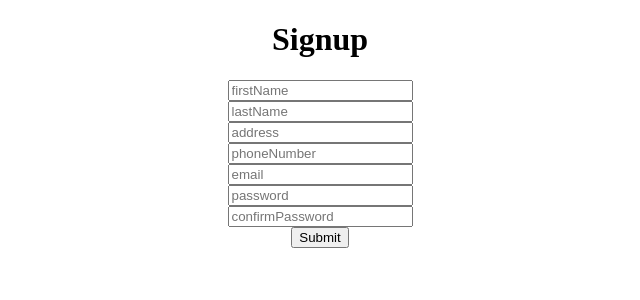
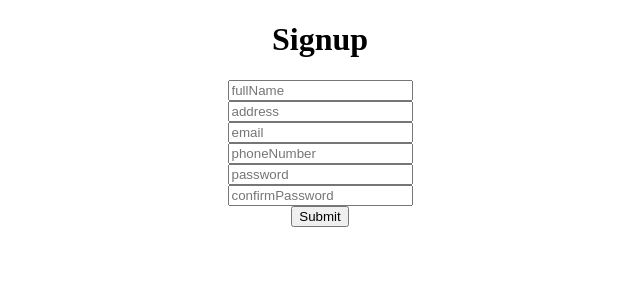
Before and after one commit to Mahesh2056/TaskManagement, a Next.js app in the folder client/: page /register in a window 1280 px wide. Shown: the top 300 px of the page, without its empty margins (320-960 px from the left). Built offline with nearby package versions, Linux system fonts and the light colour scheme.

Commit message:
some changes

```diff
--- a/client/src/pages/register/index.js
+++ b/client/src/pages/register/index.js
@@ -3,11 +3,7 @@ import { Formik, Form, Field } from "formik";
 import * as Yup from "yup";
 
 const SignupSchema = Yup.object().shape({
-  firstName: Yup.string()
-    .min(2, "Too Short!")
-    .max(50, "Too Long!")
-    .required("Required"),
-  lastName: Yup.string()
+  fullName: Yup.string()
     .min(2, "Too Short!")
     .max(50, "Too Long!")
     .required("Required"),
@@ -36,11 +32,10 @@ const Register = () => (
       <h1>Signup</h1>
       <Formik
         initialValues={{
-          firstName: "",
-          lastName: "",
+          fullName: "",
           address: "",
+          email: "",
           phoneNumber: "",
-          email: "",
           password: "",
           confirmPassword: "",
         }}
@@ -53,15 +48,9 @@ const Register = () => (
         {({ errors, touched }) => (
           <Form>
             <div>
-              <Field placeholder="firstName" name="firstName" />
-              {errors.firstName && touched.firstName ? (
-                <div>{errors.firstName}</div>
-              ) : null}
-            </div>
-            <div>
-              <Field placeholder="lastName" name="lastName" />
-              {errors.lastName && touched.lastName ? (
-                <div>{errors.lastName}</div>
+              <Field placeholder="fullName" name="fullName" />
+              {errors.fullName && touched.fullName ? (
+                <div>{errors.fullName}</div>
               ) : null}
             </div>
             <div>
@@ -71,14 +60,14 @@ const Register = () => (
               ) : null}
             </div>
             <div>
+              <Field placeholder="email" name="email" type="email" />
+              {errors.email && touched.email ? <div>{errors.email}</div> : null}
+            </div>
+            <div>
               <Field placeholder="phoneNumber" name="phoneNumber" />
               {errors.phoneNumber && touched.phoneNumber ? (
                 <div>{errors.phoneNumber}</div>
               ) : null}
-            </div>
-            <div>
-              <Field placeholder="email" name="email" type="email" />
-              {errors.email && touched.email ? <div>{errors.email}</div> : null}
             </div>
             <div>
               <Field placeholder="password" name="password" />
```
Also changed, not shown: 2 other files (tests, documents, lock files or other folders).
